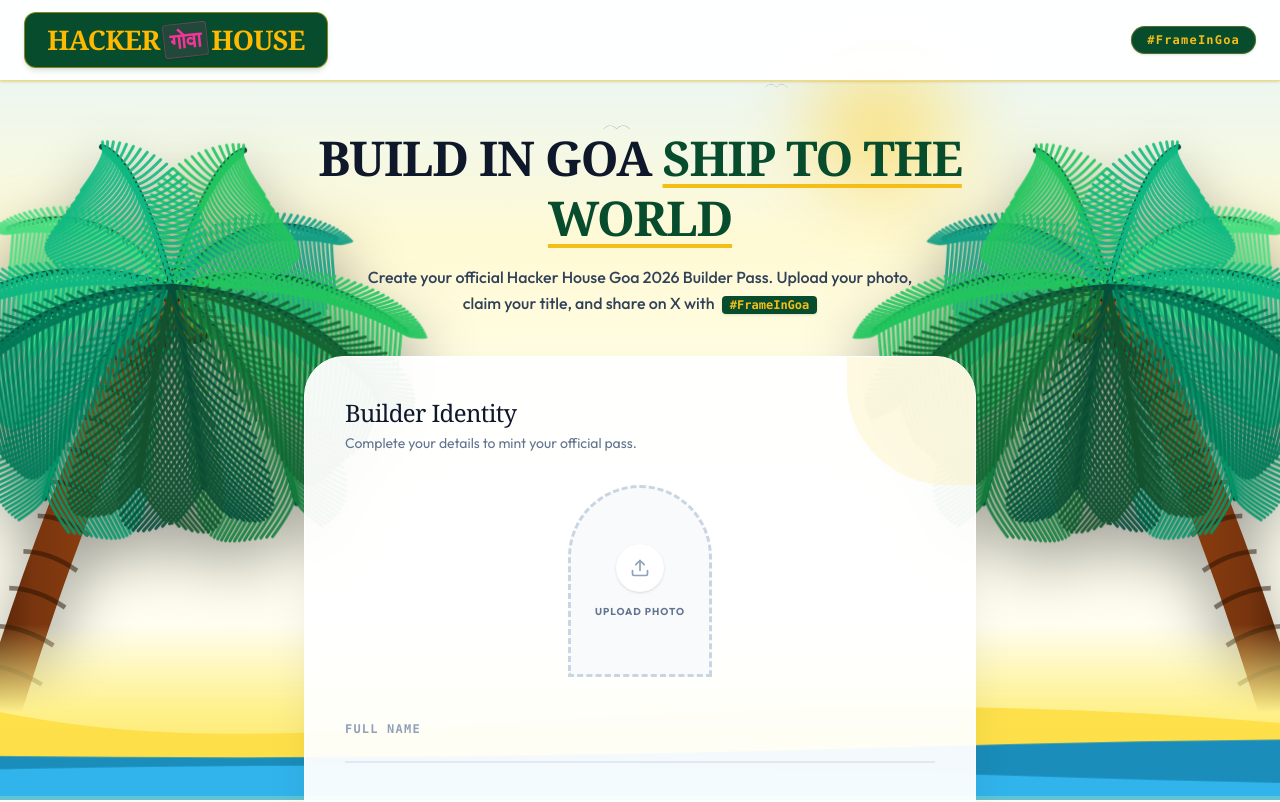
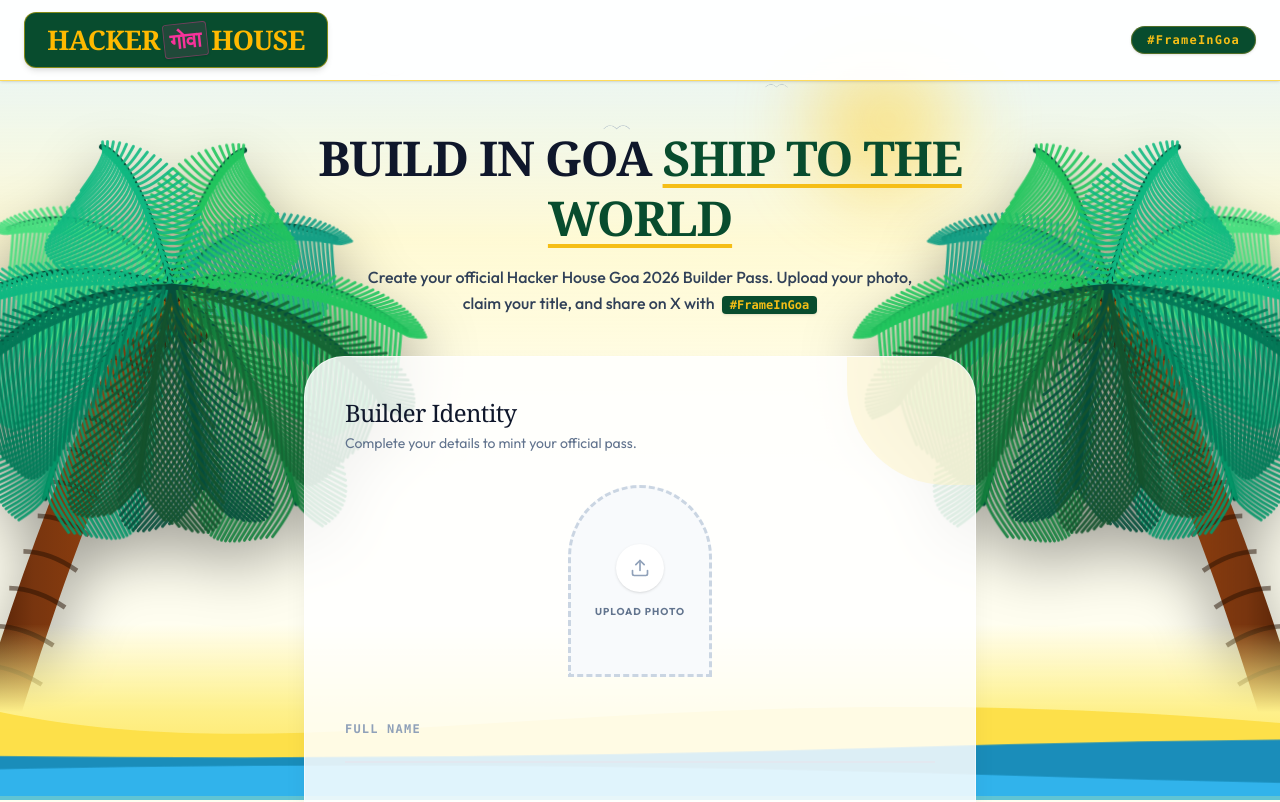
Before and after one commit to dhonde290-netizen/hhgoa, a React (Vite) app: page / in a window 1280 px wide. Shown: the top 802 px of the page. Built offline with nearby package versions, Linux system fonts and the light colour scheme; a web font is replaced by a local one.

Commit message:
Enhance UI with scrollbar styling, glass cards, and smooth hover-lift effects

```diff
--- a/src/App.jsx
+++ b/src/App.jsx
@@ -132,7 +132,7 @@
             />
           </div>
         ) : (
-          <div className="w-full flex flex-col items-center justify-center fade-in-up bg-white/90 backdrop-blur-xl rounded-[2rem] p-6 sm:p-10 shadow-2xl border border-white/50 relative overflow-hidden">
+          <div className="w-full flex flex-col items-center justify-center fade-in-up glass-card rounded-[2rem] p-6 sm:p-10 relative overflow-hidden">
 
             {/* Decorative background blur */}
             <div className="absolute top-0 right-0 w-64 h-64 bg-amber-300/20 rounded-full blur-3xl -z-10" />
@@ -153,9 +153,9 @@
               onMouseLeave={handleMouseLeave}
               style={{ perspective: '1200px' }}
             >
-              <div className="relative pointer-events-none origin-center" style={{
+              <div className="relative pointer-events-none origin-center hover-lift" style={{
                 transform: `rotateX(${tilt.x}deg) rotateY(${tilt.y}deg) scale(0.65)`,
-                transition: isExporting ? 'none' : 'transform 0.1s ease-out'
+                transition: isExporting ? 'none' : 'transform 0.1s ease-out, box-shadow 0.3s ease'
               }}>
                 <div ref={cardRef}>
                   <CardStickerbomb data={badgeData} />
@@ -167,7 +167,7 @@
             <div className="w-full max-w-md flex flex-col gap-3">
               <button
                 onClick={handleDownload}
-                className="w-full py-4 px-6 rounded-2xl bg-gradient-to-r from-emerald-800 to-teal-900 text-white font-bold text-sm hover:scale-[1.02] active:scale-95 transition-all shadow-xl shadow-teal-900/20 flex items-center justify-center gap-2"
+                className="hover-lift w-full py-4 px-6 rounded-2xl bg-gradient-to-r from-emerald-800 to-teal-900 text-white font-bold text-sm active:scale-95 flex items-center justify-center gap-2"
               >
                 <Download className="w-5 h-5" />
                 <span>Download High-Res Pass</span>
@@ -175,10 +175,10 @@
 
               <button
                 onClick={handleShareModalOpen}
-                className="w-full py-4 px-6 rounded-2xl bg-white border border-slate-200 text-slate-700 font-bold text-sm hover:bg-slate-50 hover:border-slate-300 hover:scale-[1.02] active:scale-95 transition-all flex items-center justify-center gap-2"
+                className="hover-lift w-full py-4 px-6 rounded-2xl bg-white border border-slate-200 text-slate-700 font-bold text-sm hover:bg-slate-50 hover:border-slate-300 active:scale-95 flex items-center justify-center gap-2"
               >
                 <Share2 className="w-5 h-5" />
-                <span>Share to X (#FrameInGoa)</span>
+                <span>Share to X</span>
               </button>
 
               <button onClick={() => setIsGenerated(false)} className="text-xs font-bold text-slate-400 hover:text-slate-600 transition-colors text-center mt-4">
--- a/src/components/ControlPanel.jsx
+++ b/src/components/ControlPanel.jsx
@@ -91,7 +91,7 @@
   // ----------------------------------------------------
   return (
     <>
-      <div className="w-full bg-white/95 backdrop-blur-2xl rounded-[2.5rem] p-8 md:p-10 shadow-[0_20px_50px_-12px_rgba(0,0,0,0.1)] text-slate-800 font-outfit border border-white relative overflow-hidden">
+      <div className="w-full glass-card hover-lift rounded-[2.5rem] p-8 md:p-10 text-slate-800 font-outfit relative overflow-hidden">
 
         {/* Decorative architectural accents */}
         <div className="absolute top-0 right-0 w-32 h-32 bg-amber-100 rounded-bl-[100px] -z-10 opacity-50" />
@@ -157,7 +157,7 @@
           {/* INPUT FIELDS: Floating Underline Style */}
           <div className="flex flex-col gap-6">
             {/* Full Name */}
-            <div className="relative group">
+            <div className="relative group input-focus-ring">
               <label className={`absolute left-0 transition-all duration-200 font-mono text-xs font-bold uppercase tracking-widest pointer-events-none
                 ${focusedInput === 'name' || data.name ? '-top-5 text-teal-600' : 'top-3 text-slate-400'}`}>
                 Full Name
@@ -174,7 +174,7 @@
             </div>
 
             {/* Stack / Role */}
-            <div className="relative group mt-2">
+            <div className="relative group mt-2 input-focus-ring">
               <label className={`absolute left-0 transition-all duration-200 font-mono text-xs font-bold uppercase tracking-widest pointer-events-none
                 ${focusedInput === 'role' || data.builderTitle ? '-top-5 text-teal-600' : 'top-3 text-slate-400'}`}>
                 Stack / Role
@@ -191,7 +191,7 @@
             </div>
 
             {/* Origin City */}
-            <div className="relative group mt-2">
+            <div className="relative group mt-2 input-focus-ring">
               <label className={`absolute left-0 transition-all duration-200 font-mono text-xs font-bold uppercase tracking-widest pointer-events-none
                 ${focusedInput === 'origin' || data.originCity ? '-top-5 text-teal-600' : 'top-3 text-slate-400'}`}>
                 Origin City
--- a/src/components/ShareModal.jsx
+++ b/src/components/ShareModal.jsx
@@ -102,7 +102,7 @@
         <div className="space-y-2 pt-1">
           <button
             onClick={handleTweet}
-            className="w-full py-3 rounded-2xl bg-sky-500 hover:bg-sky-600 text-white font-extrabold text-sm shadow-md transition flex items-center justify-center gap-2"
+            className="hover-lift w-full py-3 rounded-2xl bg-sky-500 hover:bg-sky-600 text-white font-extrabold text-sm shadow-md flex items-center justify-center gap-2"
           >
             <XIcon className="w-4 h-4 fill-current" />
             <span>Open Pre-filled Tweet on X</span>
@@ -111,7 +111,7 @@
 
           <button
             onClick={onDownload}
-            className="w-full py-2.5 rounded-xl bg-slate-100 hover:bg-slate-200 text-slate-800 font-extrabold text-xs border border-slate-300 transition flex items-center justify-center gap-2"
+            className="hover-lift w-full py-2.5 rounded-xl bg-slate-100 hover:bg-slate-200 text-slate-800 font-extrabold text-xs border border-slate-300 flex items-center justify-center gap-2"
           >
             <Download className="w-3.5 h-3.5" />
             <span>Download Image to Attach on X</span>
--- a/src/index.css
+++ b/src/index.css
@@ -8,8 +8,26 @@
 }
 
 @layer base {
+  html {
+    scroll-behavior: smooth;
+  }
   body {
     background-color: #fffdf5;
+  }
+
+  /* Custom Scrollbar */
+  ::-webkit-scrollbar {
+    width: 8px;
+  }
+  ::-webkit-scrollbar-track {
+    background: transparent;
+  }
+  ::-webkit-scrollbar-thumb {
+    background: #cbd5e1;
+    border-radius: 4px;
+  }
+  ::-webkit-scrollbar-thumb:hover {
+    background: #94a3b8;
   }
 }
 
@@ -119,3 +137,27 @@
   animation-delay: 0.2s;
   opacity: 0;
 }
+
+/* Hover and Interactive Effects */
+.hover-lift {
+  transition: transform 0.3s cubic-bezier(0.34, 1.56, 0.64, 1), box-shadow 0.3s ease;
+}
+.hover-lift:hover {
+  transform: translateY(-4px) scale(1.01);
+  box-shadow: 0 20px 40px -10px rgba(0,0,0,0.15);
+}
+
+.input-focus-ring {
+  transition: all 0.3s ease;
+}
+.input-focus-ring:focus-within {
+  transform: scale(1.02);
+}
+
+.glass-card {
+  background: rgba(255, 255, 255, 0.85);
+  backdrop-filter: blur(16px);
+  -webkit-backdrop-filter: blur(16px);
+  border: 1px solid rgba(255, 255, 255, 0.6);
+  box-shadow: 0 10px 30px -10px rgba(0, 0, 0, 0.1);
+}
```
